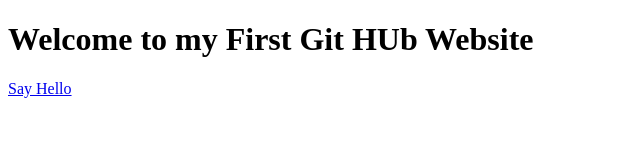
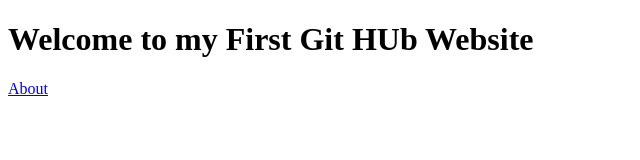
Before and after one commit to Shaan9984/aboutshaan, a plain HTML site: page index.html in a window 1280 px wide. Shown: the full height of the page, 0-640 px from the left. Drawn offline with Linux system fonts and the light colour scheme.

Commit message:
Update index.html

```diff
--- a/index.html
+++ b/index.html
@@ -8,6 +8,6 @@
 </head>
 <body>
   <h1>Welcome to my First Git HUb Website</h1>
-  <a href="hello.php">Say Hello</a>
+  <a href="about.html">About</a>
 </body>
 </html>
```
